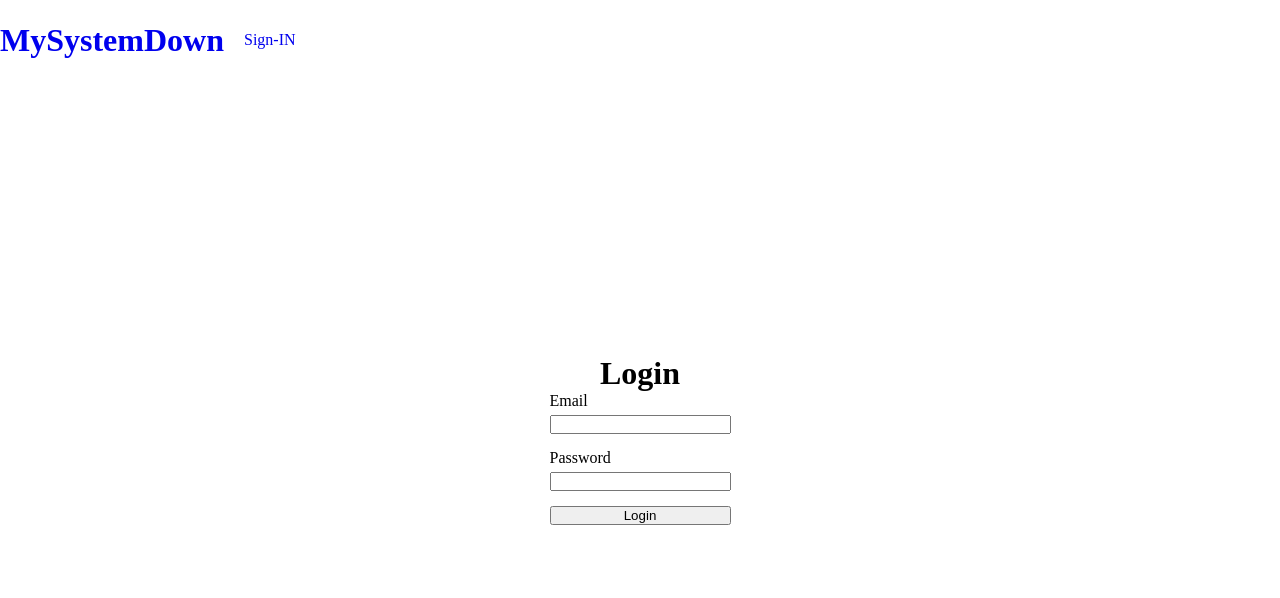
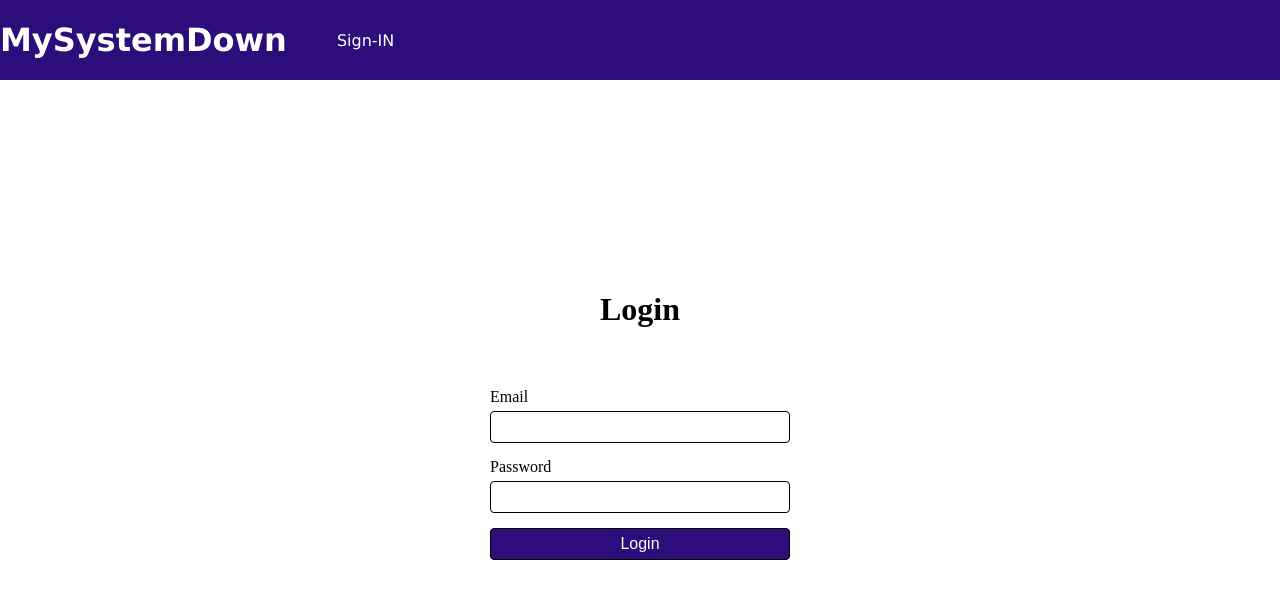
Before and after one commit to LuizFelipeBuaszczyk/mysystemdown-web, a Next.js app: page /sign-in in a window 1280 px wide. Shown: the top 598 px of the page. Built offline with nearby package versions, Linux system fonts and the light colour scheme.

Commit message:
fix: Ajuste no estilo do Header e da tela de login

```diff
--- a/src/app/(public)/sign-in/signin.module.css
+++ b/src/app/(public)/sign-in/signin.module.css
@@ -3,13 +3,37 @@
     flex-direction: column;
     justify-content: center;
     align-items: center;
-    height: 90%;
+    gap: 50px;
+    height: 80%;
+}
+
+.container h1 {
+    font-size: 32px;
+    margin: 10px;
+}
+
+.container button {
+    cursor: pointer;
+    height: 32px;
+    border-radius: 4px;
+    border: none;
+    background-color: rgb(44, 13, 123);
+    color: white;
+    font-size: 16px;
+    border: 1px solid black;
+}
+
+.container button:hover{
+    color: rgb(44, 13, 123);
+    background-color: white;
+    transition: 0.5s
 }
 
 .container form {
     display: flex;
     flex-direction: column;
     gap: 15px;
+    width: 300px;
 }
 
 .input {
@@ -17,3 +41,10 @@
     flex-direction: column;
     gap: 5px;
 }
+
+.input input {
+    height: 32px;
+    border-radius: 4px;
+    border: 1px solid black;
+    padding: 5px;
+}
--- a/src/components/header/header.module.css
+++ b/src/components/header/header.module.css
@@ -3,12 +3,17 @@
     flex-direction: row;
     justify-content: start;
     align-items: center;
-    gap: 20px;
+    gap: 50px;
     height: 10%;
+    background-color: rgb(44, 13, 123);
+    margin-bottom: 20px;
 }
 
 .container a {
     text-decoration: none;
+    color: white;
+    font-family: Verdana, Geneva, Tahoma, sans-serif;
+    cursor: pointer;
 }
 
 .container nav {
@@ -24,8 +29,10 @@
 
 .linkItem {
     list-style: none;
+    font-size: 16px;
 }
 
 .linkItem:hover {
-    text-decoration: underline;
+    font-size: 18px;
+    transition: 0.5s;
 }
```
